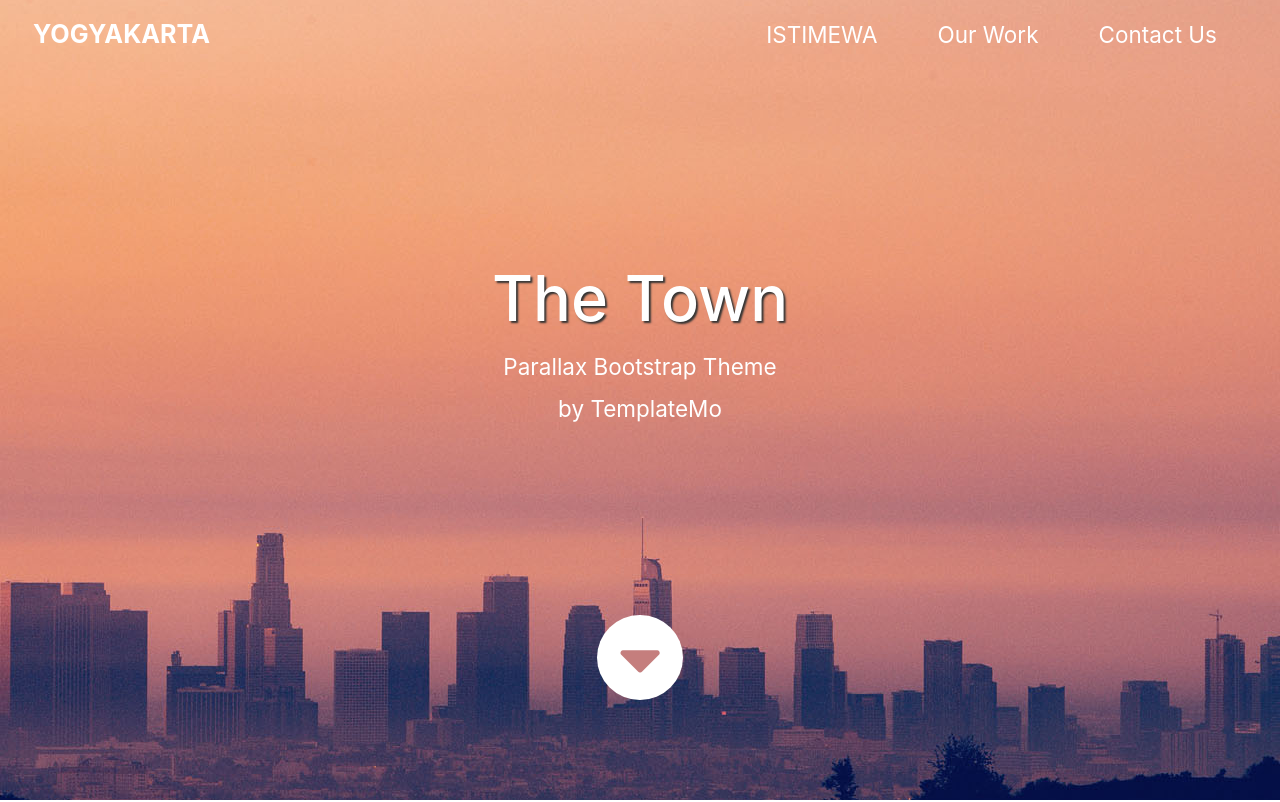
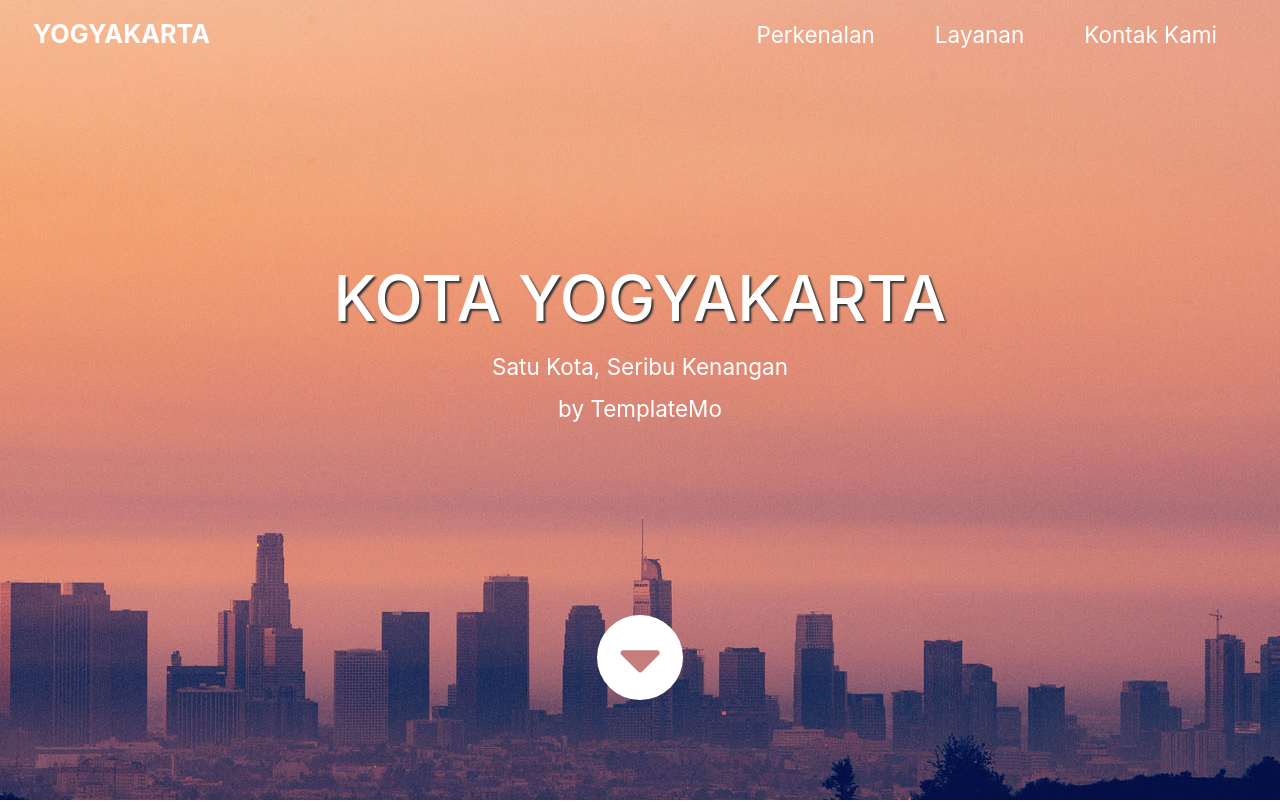
Before and after one commit to fahdinaraisa-cmd/tugasakhir, a plain HTML site: page index.html in a window 1280 px wide. Shown: the top 802 px of the page. Drawn offline with Linux system fonts and the light colour scheme.

Commit message:
Update index.html

```diff
--- a/index.html
+++ b/index.html
@@ -32,13 +32,13 @@
           <div class="collapse navbar-collapse" id="navbarSupportedContent">
             <ul class="navbar-nav ml-auto">
               <li class="nav-item">
-                  <a class="nav-link tm-nav-link" href="#introduction">	ISTIMEWA</a>
+                  <a class="nav-link tm-nav-link" href="#introduction">Perkenalan</a>
               </li>
               <li class="nav-item">
-                  <a class="nav-link tm-nav-link" href="#work">Our Work</a>
+                  <a class="nav-link tm-nav-link" href="#work">Layanan</a>
               </li>
               <li class="nav-item">
-                  <a class="nav-link tm-nav-link" href="#contact">Contact Us</a>
+                  <a class="nav-link tm-nav-link" href="#contact">Kontak Kami</a>
               </li>
             </ul>
           </div>
@@ -47,9 +47,9 @@
 
       <div class="text-center tm-hero-text-container">
         <div class="tm-hero-text-container-inner">
-            <h2 class="tm-hero-title">The Town</h2>
+            <h2 class="tm-hero-title">KOTA YOGYAKARTA</h2>
             <p class="tm-hero-subtitle">
-              Parallax Bootstrap Theme
+              Satu Kota, Seribu Kenangan
               <br />by TemplateMo
             </p>
         </div>
```
